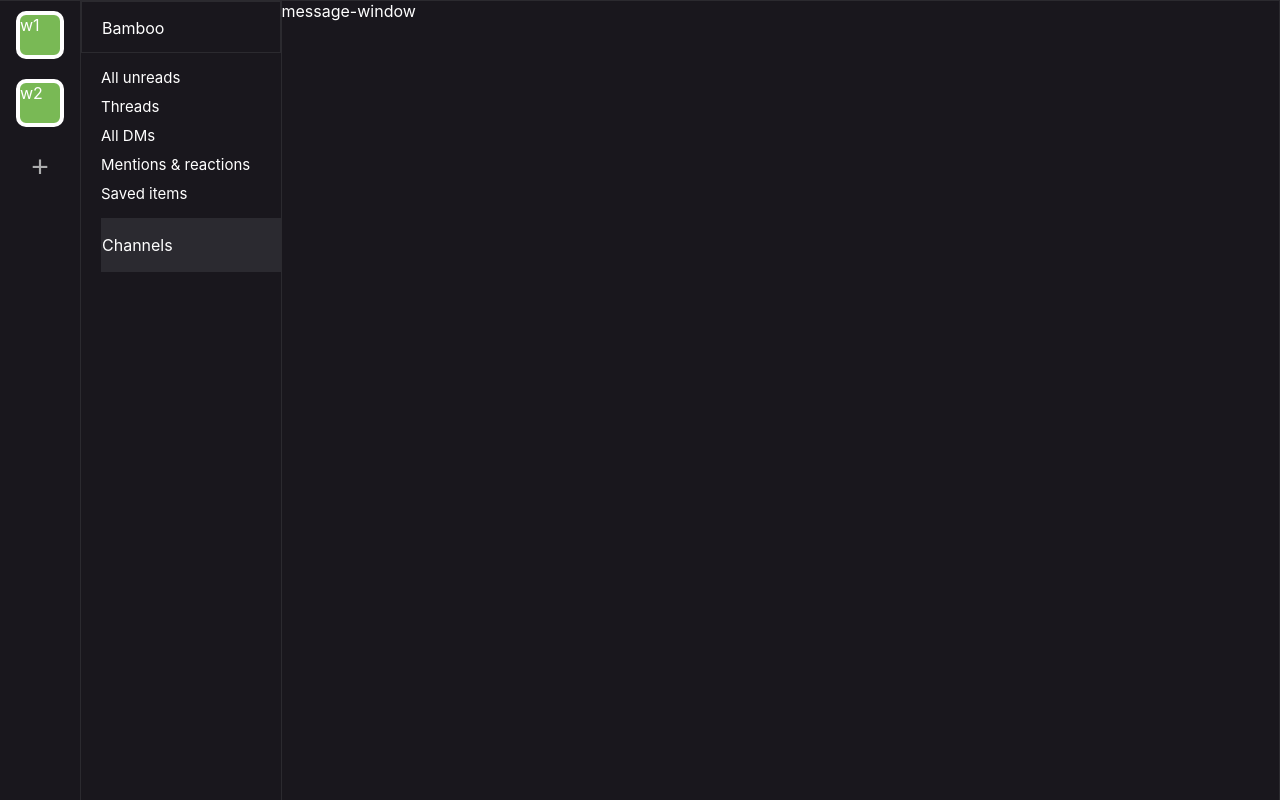
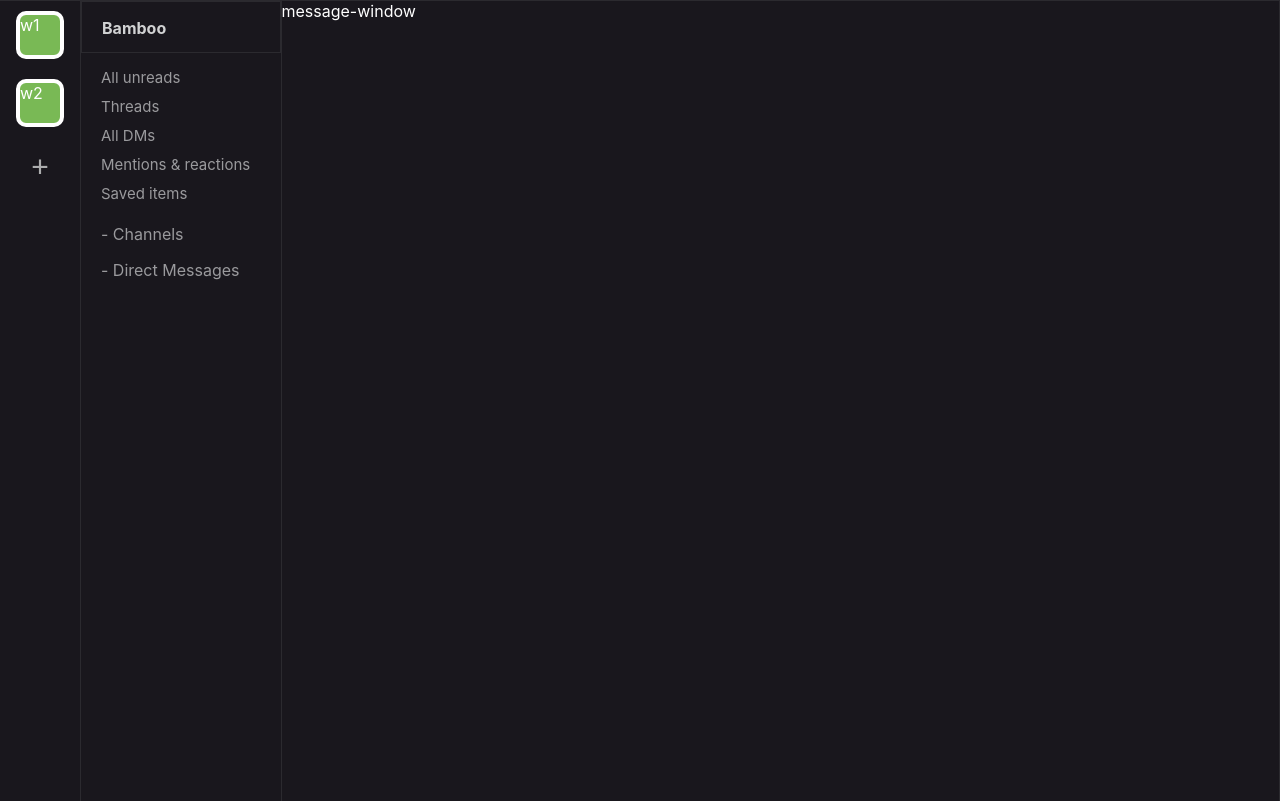
Before and after one commit to namarsood/slack-frontend, a React (Create React App) app: page / in a window 1280 px wide. Built offline with nearby package versions, Linux system fonts and the light colour scheme.

Commit message:
channels and direct messages dropdown toggle implementation

```diff
--- a/src/App.css
+++ b/src/App.css
@@ -34,9 +34,11 @@ body{
 }
 
 .sub-workplace{
+  color: rgb(154, 154, 157);
+  height: 100vh;
   flex-direction: column;
   display: flex;
-  color: white;
+  /* color: white; */
   flex: 2;
   border-top: 1px solid rgb(43, 42, 47);
   border-right: 1px solid rgb(43, 42, 47);
@@ -48,7 +50,8 @@ body{
   display: flex;
   flex: none;
   border: 1px solid rgb(43, 42, 47);
-  color: white;
+  color: rgb(209, 210, 211);
+  font-weight: bold;
   background: rgb(25, 23, 29);
 }
 
@@ -62,8 +65,6 @@ body{
 }
 
 .workplace-options{
-  /* display: flex; */
-  /* flex-direction: column; */
   margin-top: 10px;
 }
 
@@ -81,14 +82,17 @@ body{
   margin-top: 10px;
 }
 
+.body{
+  height: 100%;
+  overflow: scroll;
+}
+
 .channels-container{
-  padding-left: 20px;
 }
 
 .channel-heading{
-  /* height: 30px; */
-  padding: 1px;
-  background: rgb(43, 42, 48);;
+  /* padding: 1px; */
+  padding-left: 20px;
   cursor: pointer;
 }
 
@@ -97,12 +101,54 @@ body{
 }
 
 .channel-items-container{
-
 }
 
-.channel-items{
+.channel-item{
+  /* color: rgb(154, 154, 157); */
+  padding-left: 20px;
+  padding-top:5px;
+  padding-bottom:5px;
+}
 
+.channel-item:hover{
+  cursor: pointer;
+  background: rgb(43, 42, 48);
 }
+
+
+
+
+.dm-container{
+}
+
+.dm-heading{
+  /* padding: 1px; */
+  padding-left: 20px;
+  cursor: pointer;
+}
+
+.dm-heading:hover{
+  cursor: pointer;
+}
+
+.dm-items-container{
+}
+
+.dm-item{
+  /* color: rgb(154, 154, 157); */
+  padding-left: 20px;
+  padding-top:5px;
+  padding-bottom:5px;
+}
+
+.dm-item:hover{
+  cursor: pointer;
+  background: rgb(43, 42, 48);
+}
+
+
+
+
 
 .message-window{
   color: white;
--- a/src/App.js
+++ b/src/App.js
@@ -1,86 +1,174 @@
-import React, { useState } from 'react';
-import AddWorkplace from './components/AddWorkplace'
-import './App.css';
+import React, { useState } from "react";
+import AddWorkplace from "./components/AddWorkplace";
+import "./App.css";
 
 function App() {
-  let [workplaces, modifyWorkplaces] = useState(()=>[
+  let [workplaces, modifyWorkplaces] = useState(() => [
     {
-      name: "w1"
-    },{
-      name: "w2"
-    }
+      name: "w1",
+    },
+    {
+      name: "w2",
+    },
   ]);
 
-  let [channelItemsContainerVisible, changeChannelItemsContainerVisiblilty ] = useState(()=>"none");
+  let channels = [
+    "announcements",
+    "backend",
+    "frontend",
+    "3d",
+    "adminpanel",
+    "androidapptasks",
+    "development",
+    "testing",
+    "tribe",
+    "webapp",
+    "weeklyupdate",
+    "test",
+    "test",
+    "test",
+    "test",
+    "test",
+    "test",
+    "test",
+    "test",
+    "test",
+    "test",
+    "test",
+    "test",
+    "test",
+    "test",
+    "test",
+    "test",
+    "test",
+    "test",
+    "test",
+    "test",
+    "test",
+    "test",
+    "test",
+    "test",
+    "test",
+  ];
 
-  function toggleItemsContainer(){
-    changeChannelItemsContainerVisiblilty((prevState)=> prevState=="none"?"block":"none");
+  let directMessages = [
+    "Namar",
+    "Anmol",
+    "Vijay",
+    "Garg",
+    "Liza",
+    "Nikki",
+    "Puri",
+    "Gurneet",
+    "Viresh",
+    "Madaan",
+    "test",
+    "test",
+    "test",
+    "test",
+    "test",
+    "test",
+    "test",
+    "test",
+    "test",
+    "test",
+    "test",
+    "test",
+    "test",
+    "test",
+    "test",
+    "test",
+    "test",
+    "test",
+    "test",
+    "test",
+    "test",
+    "test",
+    "test",
+    "test",
+    "test",
+  ];
+
+  let [
+    channelItemsContainerVisible,
+    changeChannelItemsContainerVisiblilty,
+  ] = useState(() => "none");
+
+  let [
+    dmItemsContainerVisible,
+    changeDmItemsContainerVisiblilty,
+  ] = useState(() => "none");
+
+  function toggleItemsContainer() {
+    changeChannelItemsContainerVisiblilty((prevState) =>
+      prevState == "none" ? "block" : "none"
+    );
+  }
+
+  function toggleDmItemsContainer() {
+    changeDmItemsContainerVisiblilty((prevState) =>
+      prevState == "none" ? "block" : "none"
+    );
   }
 
   return (
     <div class="main">
       <div class="workplaces">
-            {
-              workplaces.map(x=>{
-               return <div className="workplace">
-                  {x.name}
-                </div>
-              })
-            }
-            <AddWorkplace currentWorkplacesCount={workplaces.length} addWorkplace={modifyWorkplaces} />
+        {workplaces.map((x) => {
+          return <div className="workplace">{x.name}</div>;
+        })}
+        <AddWorkplace
+          currentWorkplacesCount={workplaces.length}
+          addWorkplace={modifyWorkplaces}
+        />
       </div>
 
       <div class="sub-workplace">
-
         <div className="workplace-header-container">
           <p className="workplace-header-body">Bamboo</p>
         </div>
 
+        <div className="body">
+          <div className="workplace-options">
+            <div className="workplace-options-item">All unreads</div>
+            <div className="workplace-options-item">Threads</div>
+            <div className="workplace-options-item">All DMs</div>
+            <div className="workplace-options-item">Mentions & reactions</div>
+            <div className="workplace-options-item">Saved items</div>
+          </div>
 
-
-            <div className="workplace-options">
-              <div className="workplace-options-item">
-              All unreads
+          <div className="workplace-body">
+            <div className="channels-container">
+              <div className="channel-heading" onClick={toggleItemsContainer}>
+                <p>- Channels</p>
               </div>
-              <div className="workplace-options-item">
-              Threads
-              </div>
-              <div className="workplace-options-item">
-              All DMs
-              </div>
-              <div className="workplace-options-item">
-              Mentions & reactions
-              </div>
-              <div className="workplace-options-item">
-              Saved items
+              <div
+                className="channel-items-container"
+                style={{ display: channelItemsContainerVisible }}
+              >
+                {channels.map((x) => {
+                  return <div className="channel-item">{`# ${x}`}</div>;
+                })}
               </div>
             </div>
 
-
-            <div className="workplace-body">
-
-              <div className="channels-container">
-                <div className="channel-heading" onClick={toggleItemsContainer}>
-                  <p>Channels</p>
+            <div className="dm-container">
+              <div className="dm-heading" onClick={toggleDmItemsContainer}>
+                <p>- Direct Messages</p>
               </div>
-                <div className="channel-items-container" style={{display: channelItemsContainerVisible}}>
-                  <div className="channel-item">
-                    1
-                  </div>
-                  <div className="channel-item">
-                    2
-                  </div>
-                  <div className="channel-item">
-                    3
+              <div
+                className="dm-items-container"
+                style={{ display: dmItemsContainerVisible }}
+              >
+                {directMessages.map((x) => {
+                  return <div className="dm-item">{`# ${x}`}</div>;
+                })}
               </div>
             </div>
           </div>
-
         </div>
       </div>
-        <div class="message-window">
-           message-window
-        </div>
+      <div class="message-window">message-window</div>
     </div>
   );
 }
--- a/src/styles/AddWorkplace.css
+++ b/src/styles/AddWorkplace.css
@@ -3,6 +3,7 @@
 }
 
 .add-workplace-btn{
+    outline: none;
     margin-top: 10px;
     width: 40px;
     height: 40px;
```
Lines whose indentation alone changed are shown as unchanged.
